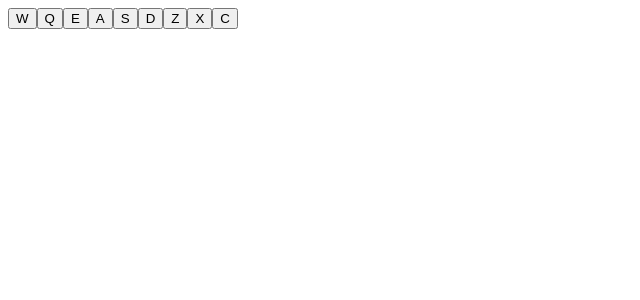
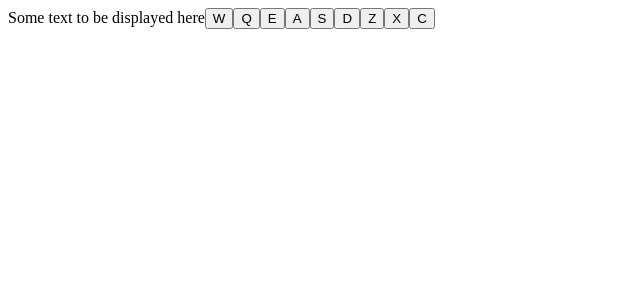
Before and after one commit to MFarabi619/key-sounds, a React (Vite) app: page / in a window 1280 px wide. Shown: the top 300 px of the page, without its empty margins (0-640 px from the left). Built offline with nearby package versions, Linux system fonts and the light colour scheme.

Commit message:
Placed all 'drum-pad' elements outside of 'display' container

```diff
--- a/src/App.jsx
+++ b/src/App.jsx
@@ -7,6 +7,9 @@ function App() {
     <div className="App">
       <container id="drum-machine">
         <container id="display">
+          Some text to be displayed here
+        </container>
+
           <button className="drum-pad" id="Heater 1"><audio className="clip" id="W" src="https://s3.amazonaws.com/freecodecamp/drums/Heater-1.mp3"></audio> W</button>
           <button className="drum-pad" id="Heater 2"><audio className="clip" id="Q" src="https://s3.amazonaws.com/freecodecamp/drums/Heater-2.mp3"></audio> Q</button>
           <button className="drum-pad" id="Heater 3"><audio className="clip" id="E" src="https://s3.amazonaws.com/freecodecamp/drums/Heater-3.mp3"></audio> E</button>
@@ -16,7 +19,8 @@ function App() {
           <button className="drum-pad" id="Kick-n'-Hat"><audio className="clip" id="Z" src="https://s3.amazonaws.com/freecodecamp/drums/Kick_n_Hat.mp3"></audio> Z</button>
           <button className="drum-pad" id="Kick"><audio className="clip" id="X" src="https://s3.amazonaws.com/freecodecamp/drums/RP4_KICK_1.mp3"></audio> X</button>
           <button className="drum-pad" id="Closed-HH"><audio className="clip" id="C" src="https://s3.amazonaws.com/freecodecamp/drums/Cev_H2.mp3"></audio> C</button>
-        </container></container>
+
+      </container>
     </div>
   )
 }
```
